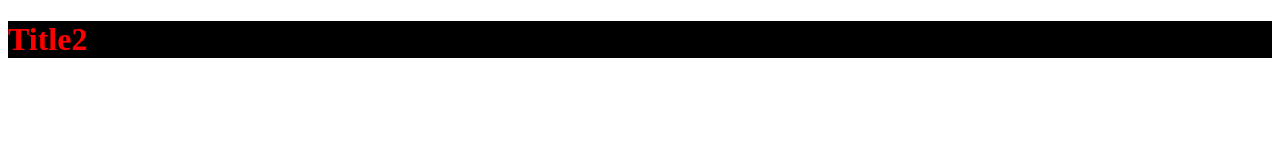
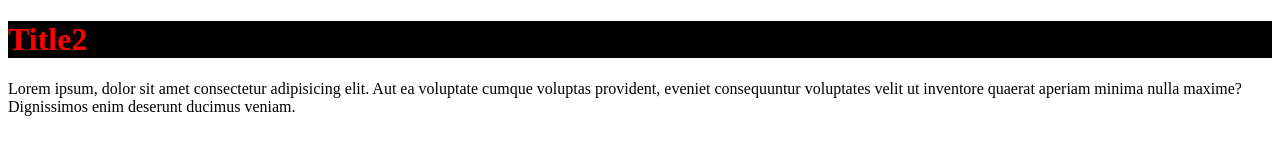
Before and after one commit to K-khalid/Car, a plain HTML site: page index.htm in a window 1280 px wide. Drawn offline with Linux system fonts and the light colour scheme.

Commit message:
modify visual.html

```diff
--- a/index.htm
+++ b/index.htm
@@ -17,6 +17,9 @@
 <body>
 
     <h1>Title2</h1>
+    <p>Lorem ipsum, dolor sit amet consectetur adipisicing elit. Aut ea voluptate cumque voluptas provident, eveniet
+        consequuntur voluptates velit ut inventore quaerat aperiam minima nulla maxime? Dignissimos enim deserunt
+        ducimus veniam.</p>
 </body>
 
 </html>
```
